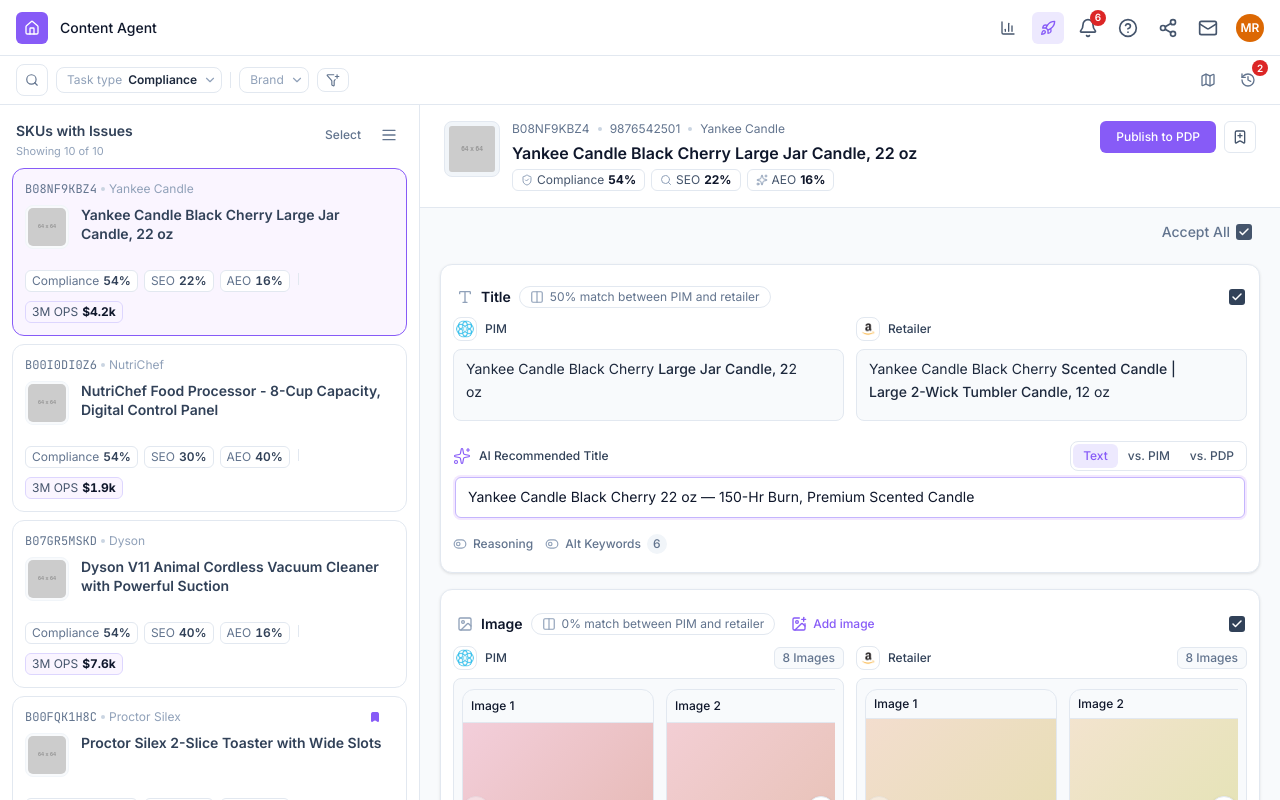
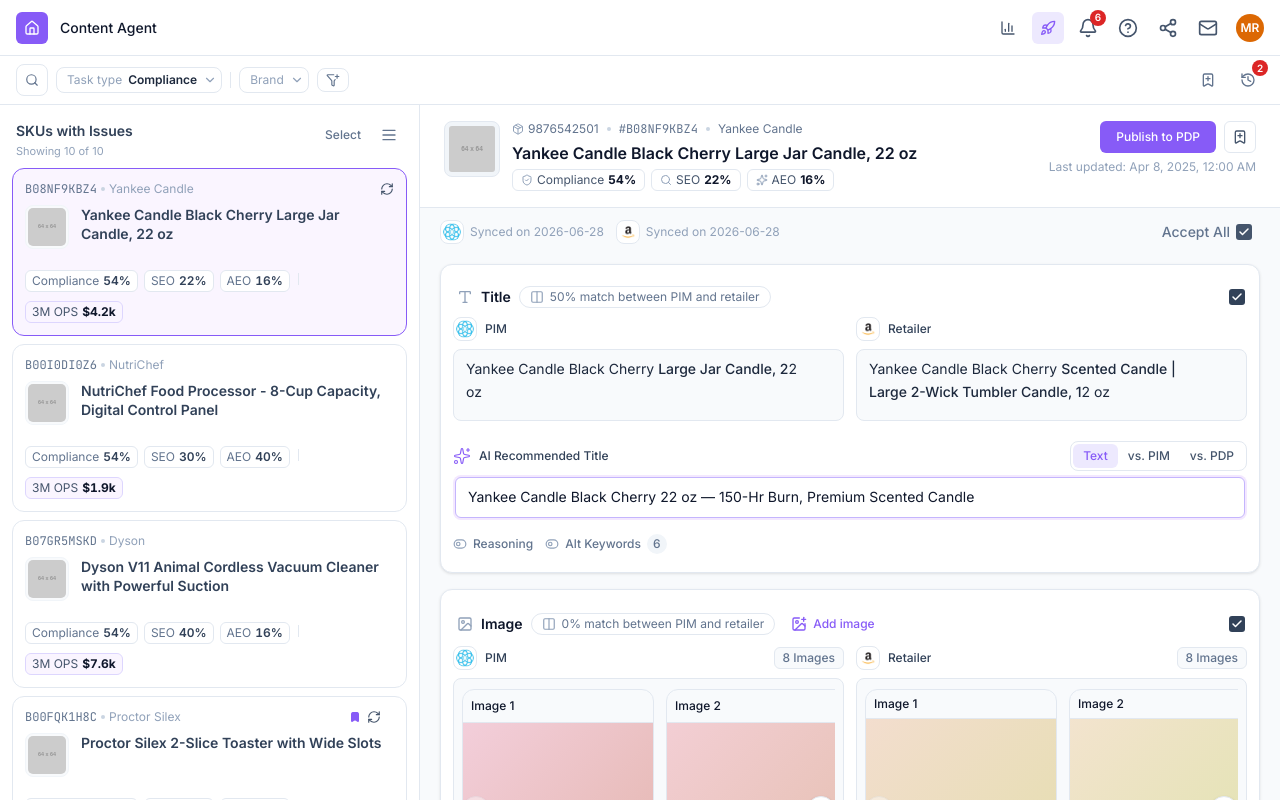
Before and after one commit to CIQDesignGit/ContentAgentRevamp, a Next.js app: page / in a window 1280 px wide. Built offline with nearby package versions, Linux system fonts and the light colour scheme.

Commit message:
add sync and update timestamps

```diff
--- a/src/app/page.tsx
+++ b/src/app/page.tsx
@@ -6,6 +6,11 @@
 import { useRouter } from "next/navigation"
 
 import { BulkSelectControl } from "@/components/home/section-controls"
+import { SourceLogoBadge } from "@/components/home/bullet-source-cell"
+import {
+  RETAILER_LOGO_SRC,
+  SALSIFY_LOGO_SRC,
+} from "@/components/home/source-logos"
 import { AppHeader } from "@/components/home/app-header"
 import { FilterBar } from "@/components/home/filter-bar"
 import { SkuSidebar } from "@/components/home/sku-sidebar"
@@ -866,6 +871,7 @@
             actionStatus={selectedSku.actionStatus}
             isBookmarked={selectedSku.isBookmarked ?? false}
             onBookmarkClick={handleBookmarkToggle}
+            lastUpdated={selectedSku.lastUpdated}
             onPublishClick={() => {
               if (includedCount > 0) setPublishDialogOpen(true)
             }}
@@ -891,8 +897,23 @@
           <div className="flex min-h-0 flex-1">
             <section className="flex min-w-0 flex-1 flex-col">
               <div className="flex-1 space-y-4 overflow-y-auto px-5 pb-5">
-                {/* Bulk select strip — scrolls with the content */}
-                <div className="flex items-center justify-end pt-3 pb-1">
+                {/* Toolbar: sync info (left) + bulk select (right) */}
+                <div className="flex items-center justify-between pt-3 pb-1">
+                  {/* PIM sync + AI sync chips — icons match SourceLogoBadge styling */}
+                  <div className="flex items-center gap-3">
+                    {selectedSku.pimSyncedOn && (
+                      <span className="flex items-center gap-1.5 text-xs text-slate-400">
+                        <SourceLogoBadge src={SALSIFY_LOGO_SRC} alt="PIM" />
+                        Synced on {selectedSku.pimSyncedOn}
+                      </span>
+                    )}
+                    {selectedSku.aiSyncedOn && (
+                      <span className="flex items-center gap-1.5 text-xs text-slate-400">
+                        <SourceLogoBadge src={RETAILER_LOGO_SRC} alt="Amazon" />
+                        Synced on {selectedSku.aiSyncedOn}
+                      </span>
+                    )}
+                  </div>
                   <BulkSelectControl
                     selectedCount={includedCount}
                     totalCount={4}
--- a/src/components/home/action-status-badge.tsx
+++ b/src/components/home/action-status-badge.tsx
@@ -1,5 +1,5 @@
 import type { ElementType } from "react"
-import { ClockCheck } from "lucide-react"
+import { RefreshCw } from "lucide-react"
 import { cn } from "@/lib/utils"
 import type { ActionStatus } from "./types"
 
@@ -11,9 +11,9 @@
   iconClass: string
 }>> = {
   "in-progress": {
-    icon: ClockCheck,
+    icon: RefreshCw,
     label: "In progress",
-    colorClass: "text-warning-600",
+    colorClass: "text-slate-600",
     iconClass: "size-3.5",
   },
 }
--- a/src/components/home/data.ts
+++ b/src/components/home/data.ts
@@ -17,7 +17,9 @@
       { type: "warning", label: "Title too long" },
     ],
     lastUpdated: "Apr 8, 2025",
-    actionStatus: "to-do",
+    pimSyncedOn: "2026-06-28",
+    aiSyncedOn: "2026-06-28",
+    actionStatus: "in-progress",
   },
   {
     id: "sku-2",
@@ -34,6 +36,8 @@
       { type: "warning", label: "PDP-only SKU" },
     ],
     lastUpdated: "Mar 7, 2025",
+    pimSyncedOn: "2026-06-27",
+    aiSyncedOn: "2026-06-27",
     actionStatus: "to-do",
   },
   {
@@ -47,6 +51,8 @@
     metrics: { compliance: 54, seo: 40, aeo: 16, ops: 7600 },
     salsifyIssues: [{ type: "error", label: "Image mismatch" }],
     lastUpdated: "Feb 14, 2025",
+    pimSyncedOn: "2026-06-28",
+    aiSyncedOn: "2026-06-26",
     actionStatus: "to-do",
   },
   {
@@ -60,8 +66,10 @@
     metrics: { compliance: 54, seo: 30, aeo: 40, ops: 930 },
     salsifyIssues: [{ type: "warning", label: "Bullet count low" }],
     lastUpdated: "Jan 22, 2025",
+    pimSyncedOn: "2026-06-25",
+    aiSyncedOn: "2026-06-25",
     isBookmarked: true,
-    actionStatus: "to-do",
+    actionStatus: "in-progress",
   },
   {
     id: "sku-5",
@@ -77,6 +85,8 @@
       { type: "error", label: "Image mismatch" },
     ],
     lastUpdated: "Mar 19, 2025",
+    pimSyncedOn: "2026-06-28",
+    aiSyncedOn: "2026-06-28",
     actionStatus: "to-do",
   },
   {
@@ -90,6 +100,8 @@
     metrics: { compliance: 72, seo: 55, aeo: 48, ops: 5480 },
     salsifyIssues: [{ type: "warning", label: "Title too long" }],
     lastUpdated: "Mar 3, 2025",
+    pimSyncedOn: "2026-06-27",
+    aiSyncedOn: "2026-06-27",
     actionStatus: "to-do",
   },
   {
@@ -103,7 +115,9 @@
     metrics: { compliance: 88, seo: 75, aeo: 62, ops: 12400 },
     salsifyIssues: [{ type: "error", label: "Image mismatch" }],
     lastUpdated: "Apr 12, 2025",
-    actionStatus: "to-do",
+    pimSyncedOn: "2026-06-28",
+    aiSyncedOn: "2026-06-28",
+    actionStatus: "in-progress",
   },
   {
     id: "sku-8",
@@ -116,6 +130,8 @@
     metrics: { compliance: 45, seo: 38, aeo: 30, ops: 8750 },
     salsifyIssues: [{ type: "warning", label: "Bullet count low" }],
     lastUpdated: "Apr 1, 2025",
+    pimSyncedOn: "2026-06-26",
+    aiSyncedOn: "2026-06-26",
     actionStatus: "to-do",
   },
   {
@@ -129,6 +145,8 @@
     metrics: { compliance: 65, seo: 50, aeo: 42, ops: 3190 },
     salsifyIssues: [{ type: "error", label: "Description missing" }],
     lastUpdated: "Mar 28, 2025",
+    pimSyncedOn: "2026-06-28",
+    aiSyncedOn: "2026-06-28",
     actionStatus: "to-do",
   },
   {
@@ -145,6 +163,8 @@
       { type: "error", label: "Description missing" },
     ],
     lastUpdated: "Feb 27, 2025",
+    pimSyncedOn: "2026-06-25",
+    aiSyncedOn: "2026-06-25",
     actionStatus: "to-do",
   },
 ]
--- a/src/components/home/filter-bar.tsx
+++ b/src/components/home/filter-bar.tsx
@@ -2,7 +2,7 @@
 
 import { useEffect, useRef, useState } from "react"
 import { useRouter } from "next/navigation"
-import { Check, ChevronDown, FunnelPlus, History, Lock, Map, Search, X } from "lucide-react"
+import { BookmarkPlus, Check, ChevronDown, FunnelPlus, History, Lock, Search, X } from "lucide-react"
 import { cn } from "@/lib/utils"
 import { Popover, PopoverContent, PopoverTrigger } from "@/components/ui/popover"
 import { COLUMNS, ColumnFilterPanel, type ColumnFilters } from "./column-filter-dialog"
@@ -404,7 +404,7 @@
           onClick={() => router.push("/agent")}
           className="grid size-8 place-items-center rounded-md text-slate-500 hover:bg-slate-100"
         >
-          <Map className="size-4" />
+          <BookmarkPlus className="size-4" />
         </button>
         <button
           type="button"
--- a/src/components/home/product-header.tsx
+++ b/src/components/home/product-header.tsx
@@ -1,6 +1,6 @@
 "use client"
 
-import { Bookmark, BookmarkPlus, Search, ShieldCheck, Sparkles } from "lucide-react"
+import { Bookmark, BookmarkPlus, Package, Search, ShieldCheck, Sparkles } from "lucide-react"
 import { cn } from "@/lib/utils"
 import { MetricChip } from "./metric-chip"
 import type { ActionStatus } from "./types"
@@ -27,6 +27,8 @@
   actionStatus?: ActionStatus
   isBookmarked?: boolean
   onBookmarkClick?: () => void
+  /** ISO string or Date — shown as "Last updated: Jun 30, 2026 at 11:30 AM" */
+  lastUpdated?: string | Date
 }
 
 export function ProductHeader({
@@ -47,9 +49,20 @@
   actionStatus,
   isBookmarked = false,
   onBookmarkClick,
+  lastUpdated,
 }: ProductHeaderProps) {
   const hasSelection = selectedCount !== undefined && totalSections !== undefined
   const ctaLabel = "Publish to PDP"
+
+  const formattedLastUpdated = lastUpdated
+    ? new Date(lastUpdated).toLocaleString("en-US", {
+        month: "short",
+        day: "numeric",
+        year: "numeric",
+        hour: "numeric",
+        minute: "2-digit",
+      })
+    : null
   // When section-level selection is in use, enable publish as long as at least one section is selected.
   // Falls back to the standard publishState logic on pages that don't use section selection.
   const canPublish = hasSelection
@@ -77,9 +90,12 @@
           {/* Metadata + title + optional metrics */}
           <div className="min-w-0 space-y-1">
             <span className="flex flex-wrap items-center gap-2 text-xs text-slate-500">
-              <span>{asin}</span>
+              <span className="flex items-center gap-1">
+                <Package className="size-3 shrink-0 text-slate-400" />
+                {productId}
+              </span>
               <span aria-hidden className="size-1 rounded-full bg-slate-300" />
-              <span>{productId}</span>
+              <span className="font-mono">#{asin}</span>
               <span aria-hidden className="size-1 rounded-full bg-slate-300" />
               <span>{brand}</span>
             </span>
@@ -94,8 +110,9 @@
           </div>
         </div>
 
-        {/* Right: publish CTA + bookmark */}
-        <div className="flex shrink-0 items-center gap-2">
+        {/* Right: publish CTA + bookmark + last updated */}
+        <div className="flex shrink-0 flex-col items-end gap-1.5">
+          <div className="flex items-center gap-2">
             <button
               type="button"
               onClick={onPublishClick}
@@ -125,6 +142,12 @@
               }
             </button>
           </div>
+          {formattedLastUpdated && (
+            <p className="text-xs text-slate-400">
+              Last updated: {formattedLastUpdated}
+            </p>
+          )}
+        </div>
       </div>
     </div>
   )
--- a/src/components/home/sku-card.tsx
+++ b/src/components/home/sku-card.tsx
@@ -106,13 +106,13 @@
         <span aria-hidden className="size-1 rounded-full bg-slate-300" />
         <span className="text-xs text-slate-400">{sku.brand}</span>
       </p>
-      {/* Workflow badge + bookmark can both show simultaneously */}
+      {/* Bookmark first, then in-progress — both can show simultaneously */}
       <div className="flex items-center gap-1.5 shrink-0">
+        {sku.isBookmarked && (
+          <Bookmark className="size-3 shrink-0 text-brand-500" fill="currentColor" aria-label="Bookmarked" />
+        )}
         {sku.actionStatus && (
           <ActionStatusBadge status={sku.actionStatus} showLabel={false} />
-        )}
-        {sku.isBookmarked && (
-          <Bookmark className="size-3 shrink-0 text-brand-500" fill="currentColor" aria-label="Bookmarked" />
         )}
       </div>
     </div>
--- a/src/components/home/types.ts
+++ b/src/components/home/types.ts
@@ -26,6 +26,10 @@
   /** True when the user has bookmarked this SKU for later attention. Independent of actionStatus. */
   isBookmarked?: boolean
   actionStatus?: ActionStatus
+  /** ISO date string — when PIM/Salsify data was last pulled into the tool. */
+  pimSyncedOn?: string
+  /** ISO date string — when the AI last generated recommendations for this SKU. */
+  aiSyncedOn?: string
 }
 
 export type ProductImage = { id: string; label: string; url?: string; hue?: number }
```
Lines whose indentation alone changed are shown as unchanged.
